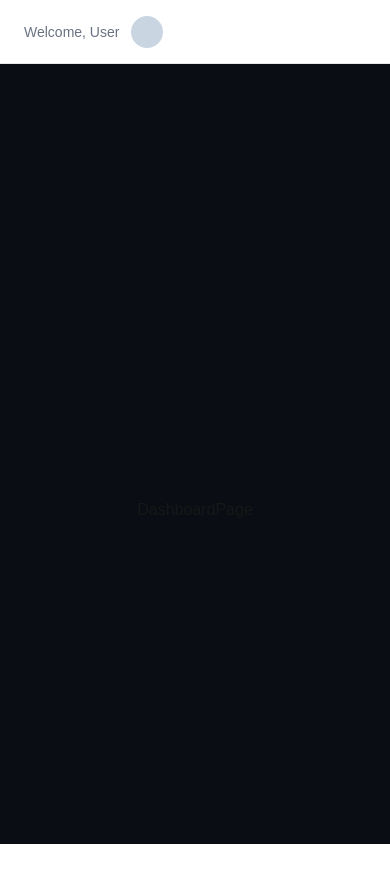
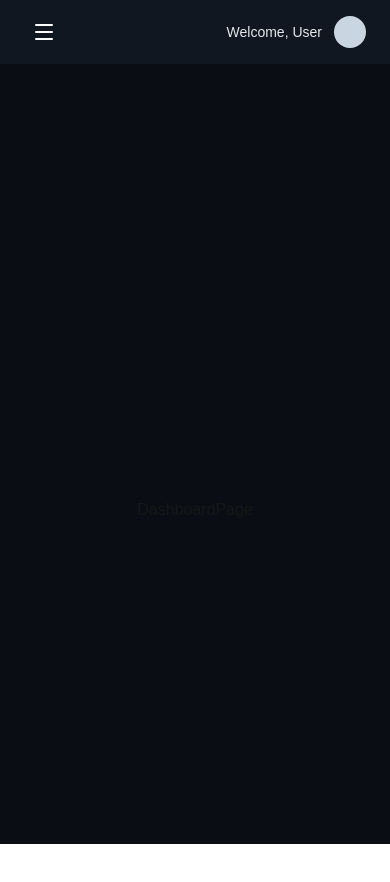
Before and after one commit to Ateeb-Karim/ai-saas-app, a Next.js app: page /dashboard in a window 390 px wide. Shown: the top 882 px of the page. Built offline with nearby package versions, Linux system fonts and the light colour scheme.

Commit message:
working on the dashboard

```diff
--- a/app/(dashboard)/_components/Hamburger.tsx
+++ b/app/(dashboard)/_components/Hamburger.tsx
@@ -2,18 +2,24 @@
 
 import { Menu, X } from "lucide-react";
 import { useState } from "react";
+import SideBar from "./sidebar";
 
 export default function Hamburger() {
   const [isOpen, setIsOpen] = useState<boolean>(false);
 
   return (
-    <div className="flex items-center justify-between">
+    <div className="text-white flex items-center justify-between">
       <button
         onClick={() => setIsOpen(!isOpen)}
         className="md:hidden p-2 hover:bg-gray-700 rounded transition-colors"
       >
         {isOpen ? <X className="h-6 w-6" /> : <Menu className="h-6 w-6" />}
       </button>
+      {isOpen && (
+        <div className="absolute top-16 z-50 left-0 border-l border-white/10 bg-[#12161F] h-screen w-full flex-none  md:w-64 text-[#F5F6F8] shrink-0 flex-col ">
+          <SideBar />
+        </div>
+      )}
     </div>
   );
 }
--- a/app/(dashboard)/_components/navbar.tsx
+++ b/app/(dashboard)/_components/navbar.tsx
@@ -1,10 +1,14 @@
 import { JSX } from "react/jsx-runtime";
+import Hamburger from "./Hamburger";
 
 export default function Navbar(): JSX.Element {
   return (
-    <header className="h-16 flex items-center justify-between px-6 bg-white border-b border-gray-200 shrink-0">
+    <header className="h-16 flex items-center justify-between px-6 bg-[#101720] md:border-b md:border-[#1F2937] shrink-0">
       <div className="flex items-center gap-3">
-        <span className="text-sm text-gray-500">Welcome, User</span>
+        <Hamburger />
+      </div>
+      <div className="flex items-center gap-3">
+        <span className="text-sm text-gray-200">Welcome, User</span>
         <div className="w-8 h-8 rounded-full bg-slate-300"></div>
       </div>
     </header>
--- a/app/(dashboard)/_components/sidebar.tsx
+++ b/app/(dashboard)/_components/sidebar.tsx
@@ -5,7 +5,7 @@ import { JSX } from "react/jsx-runtime";
 
 export default function SideBar(): JSX.Element {
   return (
-    <aside className="w-full flex-none md:block hidden md:w-64 bg-[#12161F] text-[#F5F6F8] shrink-0 flex-col h-screen">
+    <>
       <div className="h-full px-4 py-6 flex flex-col">
         <h2 className="text-xl font-bold mb-6 px-2">
           nexus <span className="text-blue-500">AI</span>
@@ -53,6 +53,6 @@ export default function SideBar(): JSX.Element {
           <p>Log Out</p>
         </button>
       </div>
-    </aside>
+    </>
   );
 }
--- a/app/(dashboard)/layout.tsx
+++ b/app/(dashboard)/layout.tsx
@@ -9,7 +9,9 @@ export default function DashboardLayout({
 }) {
   return (
     <main className="flex h-screen flex-col md:flex-row md:overflow-hidden bg-[#0A0E14]">
-      <SideBar />
+      <aside className="w-full flex-none md:block hidden md:w-64 bg-[#12161F] text-[#F5F6F8] shrink-0 flex-col h-screen">
+        <SideBar />
+      </aside>
       <div className="flex flex-col grow w-full">
         <Topbar />
         <section className="flex flex-col items-center justify-center grow p-6 overflow-y-auto">
```
